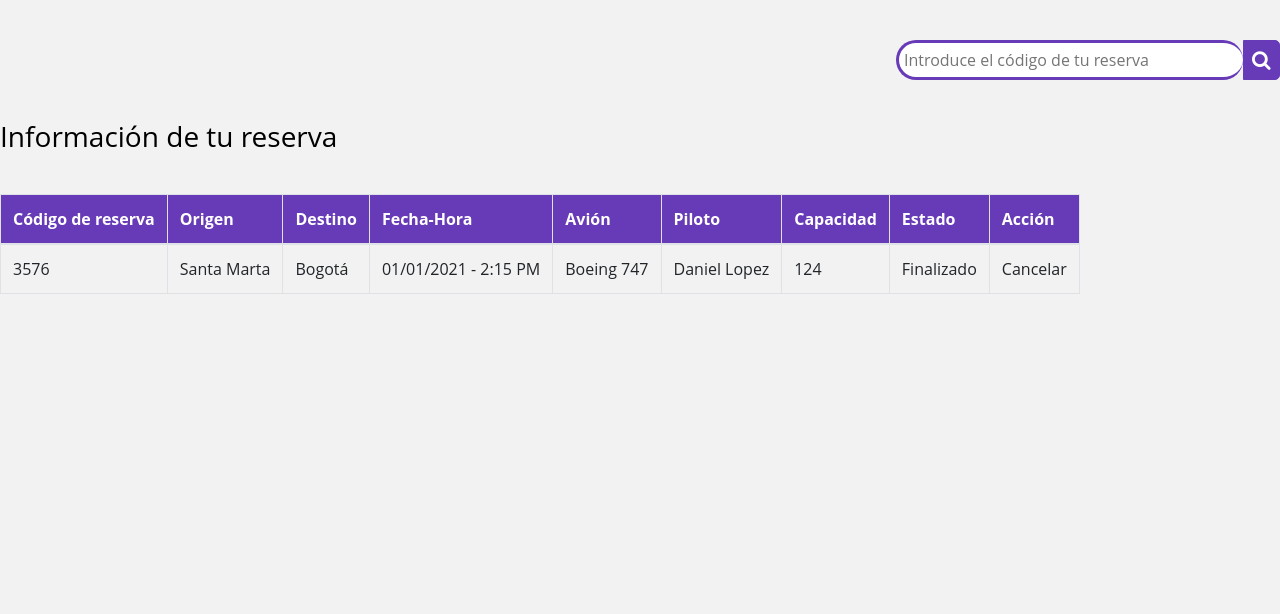
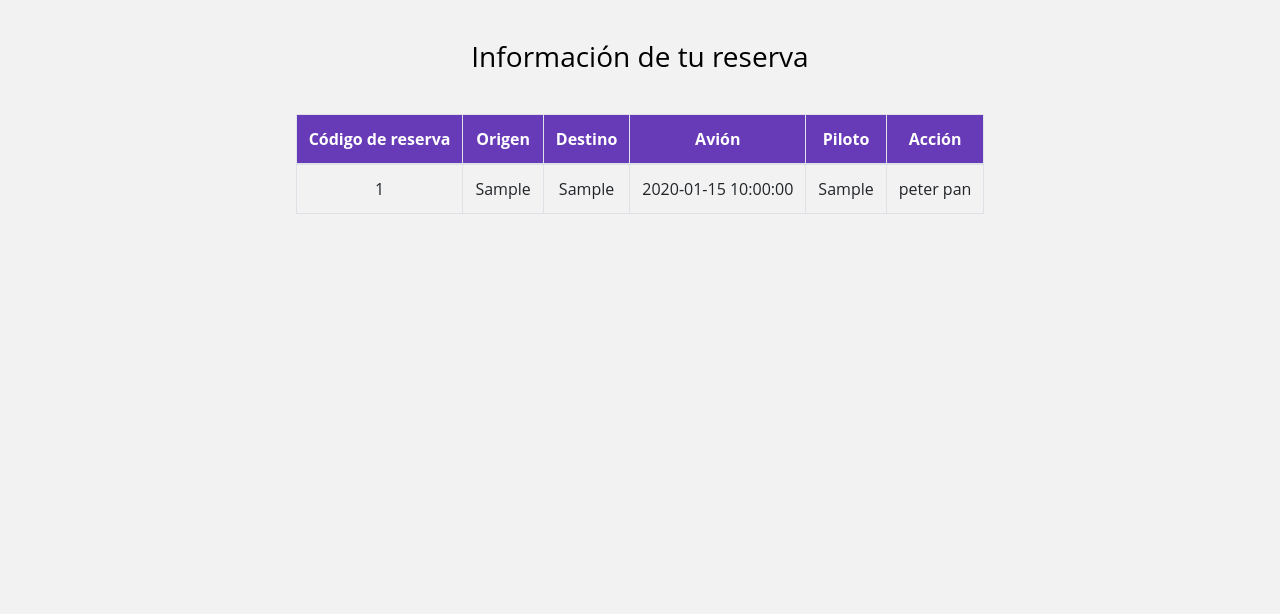
Before and after one commit to jeffos1/proyecto_vuelo, a Flask app: page /mis_reservas in a window 1280 px wide. Shown: the part 36-650 px from the top of the page. Run offline with Flask 2, Linux system fonts and the light colour scheme; a user stored in the database is signed in; data comes from the database, SQL or seed files in the repository; both versions use the stored data as it was before the commit; tables that the repository leaves empty hold one stand-in row (values such as "Sample post"); some libraries are stand-ins or nearby versions.

Commit message:
Mis reservas obtiene datos de la bd por usuario

```diff
--- a/Frontend/app.py
+++ b/Frontend/app.py
@@ -122,7 +122,14 @@ def perfil_piloto():
 
 @app.route('/mis_reservas')
 def mis_reservas():
-    return render_template("mis_reservas.html", pagina='mis_reservas')
+    user_id = session['id']
+    query_origen_destino = f'SELECT  tiquetes.id, vuelos.c_salida, vuelos.c_destino, vuelos.salida, aviones.modelo, usuarios.nombres, usuarios.apellidos FROM tiquetes INNER JOIN vuelos ON tiquetes.vuelo=vuelos.id_vuelo INNER JOIN aviones on vuelos.avion = aviones.id_avion INNER JOIN usuarios on vuelos.piloto = usuarios.id WHERE tiquetes.usuario = {user_id}'
+    tiquetes = seleccion(query_origen_destino)
+
+    if len(tiquetes) == 0:
+        flash('ERROR: Obteniendo el origen y el destino')
+
+    return render_template("mis_reservas.html", pagina='mis_reservas', tiquetes=tiquetes)
 
 
 @app.route('/dashboard_home')
--- a/Frontend/templates/mis_reservas.html
+++ b/Frontend/templates/mis_reservas.html
@@ -4,46 +4,45 @@
 
 <div class="container d-flex flex-column" style="height: 100vh;">
     {% include 'navbar_main.html' %}
-    <div class="row">
+    <div class="row d-flex text-center flex-column align-items-center">
 
-        <div class="wrap">
+        <!-- <div class="wrap">
             <div class="search">
                 <input type="text" class="searchTerm" placeholder="Introduce el código de tu reserva">
                 <button type="submit" class="searchButton">
                     <i class="fa fa-search"></i>
                 </button>
             </div>
-        </div>
+        </div> -->
 
         <div class="mis_reservas">
             <h3 class="text_black "> Información de tu reserva </h3>
 
             <table class="table table-bordered mis_reservas">
                 <thead>
+
                     <tr>
                         <th> Código de reserva </th>
                         <th> Origen </th>
                         <th> Destino </th>
-                        <th> Fecha-Hora </th>
                         <th> Avión </th>
                         <th> Piloto </th>
-                        <th> Capacidad </th>
-                        <th> Estado </th>
                         <th> Acción </th>
                     </tr>
+
                 </thead>
                 <tbody>
+                    {% for tiquete in tiquetes%}
                     <tr>
-                        <td> 3576 </td>
-                        <td> Santa Marta </td>
-                        <td> Bogotá </td>
-                        <td> 01/01/2021 - 2:15 PM </td>
-                        <td> Boeing 747 </td>
-                        <td> Daniel Lopez </td>
-                        <td> 124 </td>
-                        <td> Finalizado </td>
-                        <td> Cancelar </td>
+                        <td>{{ tiquete[0] }}</td>
+                        <td>{{ tiquete[1] }}</td>
+                        <td>{{ tiquete[2] }}</td>
+                        <td>{{ tiquete[3] }}</td>
+                        <td>{{ tiquete[4] }}</td>
+                        <td>{{ tiquete[5] + ' ' + tiquete[6] }}</td>
                     </tr>
+                    {% endfor %}
+
                 </tbody>
             </table>
         </div>
```
Also changed, not shown: Frontend/db_vuelos.db.
